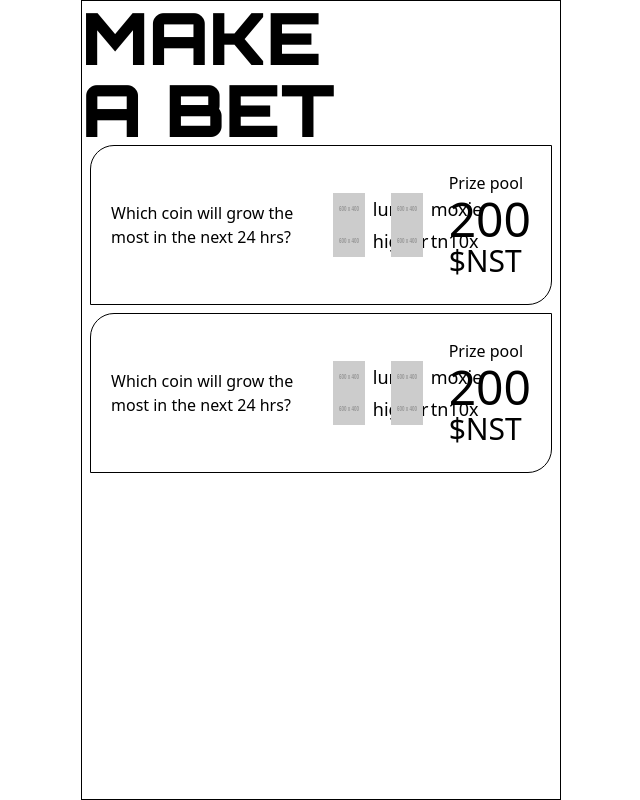
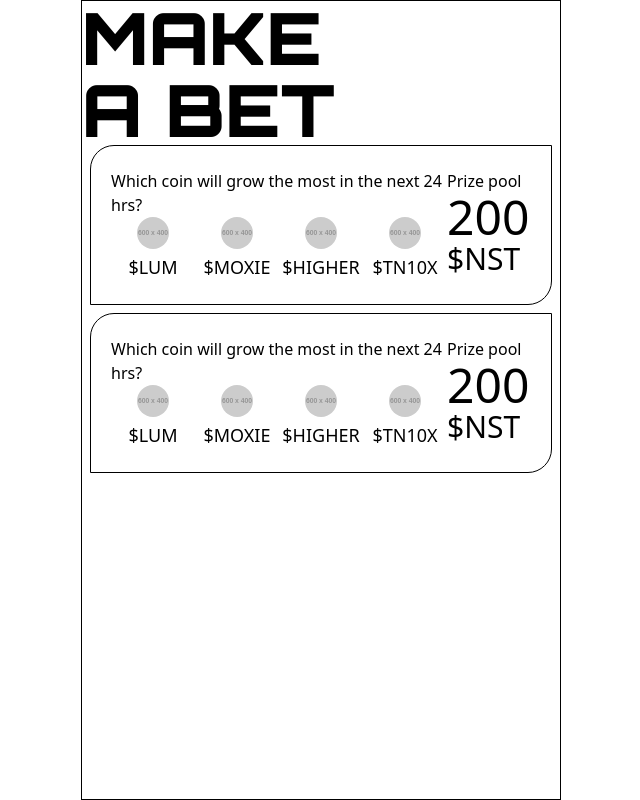
Before and after one commit to Nester-xyz/Poolen, a React (Vite) app: page / in a window 1280 px wide. Shown: the whole page, without its empty margins (319-959 px from the left). Built offline with nearby package versions, Linux system fonts and the light colour scheme; a web font is replaced by a local one.

Commit message:
style(card): update style of card to show coin and move description up

```diff
--- a/src/components/Card.tsx
+++ b/src/components/Card.tsx
@@ -1,3 +1,4 @@
+import { ConvertToCoin, CutString } from "../lib/helper";
 import { TBetCard } from "../types/list";
 
 type CardProps = {
@@ -7,26 +8,32 @@ const Card = ({ card }: CardProps) => {
   return (
     <div className="w-full h-40 border border-black rounded-tl-3xl rounded-br-3xl flex justify-between items-center px-5">
       {/* <div className="border triangle absolute bg-red-200"> */}
-      <div>{card.description}</div>
-      <div className="grid grid-cols-2">
+      <div className="grid grid-cols-5">
+        <div className="col-span-4">
+          {CutString(card.description, 100)}
+          <div className="grid grid-cols-4">
             {card.options.map((data, index) => {
               return (
-            <div key={index} className="flex items-center gap-2">
-              <div className="flex items-center gap-2">
-                <img src={data.icon} alt="icon" className="w-8 h-8" />
-                <div className="text-lg">{data.name}</div>
-              </div>
+                <div key={index} className="flex flex-col items-center gap-1">
+                  <img
+                    src={data.icon}
+                    alt="icon"
+                    className="w-8 h-8 rounded-full object-cover"
+                  />
+                  <div className="text-lg">{ConvertToCoin(data.name)}</div>
                 </div>
               );
             })}
           </div>
-      <div className="">
+        </div>
+        <div className="col-span-1">
           <div className="text-md">Prize pool</div>
           <div className="text-5xl">{card.prizePool}</div>
           <div className="text-3xl">$NST</div>
           {/* </div> */}
         </div>
       </div>
+    </div>
   );
 };
 
--- /dev/null
+++ b/src/lib/helper.ts
@@ -0,0 +1,7 @@
+export const CutString = (input: string, breakAt: number) => {
+  return input.length > breakAt ? input.slice(0, breakAt) + "..." : input;
+};
+
+export const ConvertToCoin = (input: string) => {
+  return `$` + input.toUpperCase();
+};
```
Lines whose indentation alone changed are shown as unchanged.
